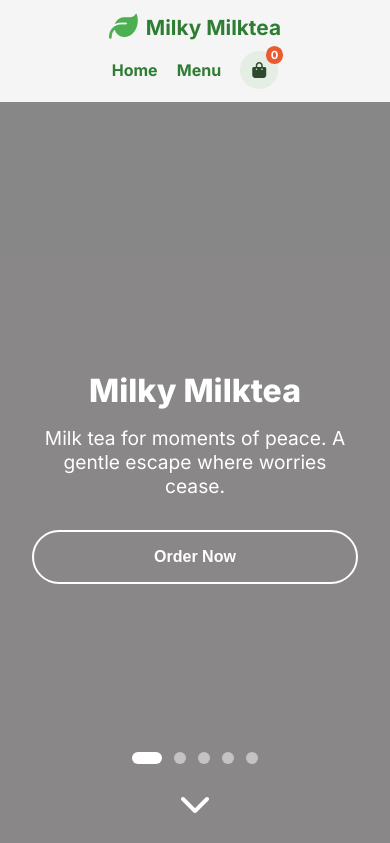
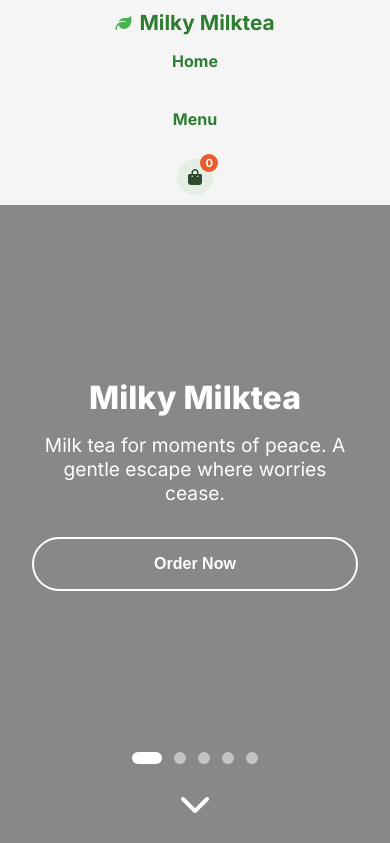
Before and after one commit to manovroloe/milky-milktea-supabase, a Flask app: page / in a window 390 px wide. Shown: the top 843 px of the page. Run offline with Flask 3, Linux system fonts and the light colour scheme; data that the repository does not hold is empty.

Commit message:
Fix mobile navbar

```diff
--- a/static/css/style.css
+++ b/static/css/style.css
@@ -808,76 +808,70 @@ body {
     }
 }
 
-/* =========================
-   MOBILE NAVBAR STACK FIX
-   Keeps full logo
-   Moves Home + Menu + Cart UNDER logo
-   ========================= */
 @media (max-width: 768px) {
-
     .navbar {
-        padding: 0.8rem 1rem !important;
+        padding: 10px 12px !important;
         background: whitesmoke !important;
         width: 100% !important;
     }
 
-    /* STACK logo on top, nav below */
     .nav-container {
         display: flex !important;
         flex-direction: column !important;
         align-items: center !important;
         justify-content: center !important;
-        gap: 0.6rem !important;
+        gap: 8px !important;
         width: 100% !important;
+        max-width: 100% !important;
     }
 
-    /* Logo stays visible */
     .logo {
         display: flex !important;
+        justify-content: center !important;
         align-items: center !important;
-        justify-content: center !important;
         gap: 8px !important;
         width: 100% !important;
     }
 
     .logo i {
-        font-size: 1.8rem !important;
+        font-size: 1rem !important;
     }
 
     .logo span {
+        display: inline-block !important;
         font-size: 1.3rem !important;
         white-space: nowrap !important;
     }
 
-    /* Nav row below logo */
     .nav-links {
+        flex-direction: column;
         display: flex !important;
-        flex-direction: row !important;
         justify-content: center !important;
         align-items: center !important;
-        gap: 1.2rem !important;
+        gap: 22px !important;
         width: 100% !important;
-        flex-wrap: nowrap !important;
+        flex-wrap: wrap !important;
     }
-
-    /* Home + Menu visible */
+    .nav-links a,
+    .cart-btn {
+    padding: 8px 12px;
+    font-size: 14px;
+    }
     .nav-links a {
         display: inline-block !important;
         font-size: 1rem !important;
         font-weight: 700 !important;
         color: #2e7d32 !important;
         text-decoration: none !important;
-        white-space: nowrap !important;
     }
 
-    /* Cart visible */
     .cart-icon-nav {
         display: flex !important;
+        width: 36px !important;
+        height: 36px !important;
+        padding: 0 !important;
         align-items: center !important;
         justify-content: center !important;
-        width: 38px !important;
-        height: 38px !important;
-        padding: 0 !important;
         font-size: 1rem !important;
     }
 
@@ -886,9 +880,8 @@ body {
         padding: 2px 5px !important;
     }
 
-    /* Hero spacing so navbar doesn't overlap */
     .hero {
-        padding-top: 110px !important;
+        padding-top: 125px !important;
     }
 
     .hero h1 {
--- a/templates/index.html
+++ b/templates/index.html
@@ -6,7 +6,7 @@
     <title>Milky Milktea - Premium Bubble Tea</title>
     <link href="https://fonts.googleapis.com/css2?family=Inter:wght@300;400;500;600;700;800&display=swap" rel="stylesheet">
     <link rel="stylesheet" href="https://cdnjs.cloudflare.com/ajax/libs/font-awesome/6.4.0/css/all.min.css">
-    <link rel="stylesheet" href="/static/css/style.css?v=30">
+    <link rel="stylesheet" href="/static/css/style.css?v=31">
 </head>
 <body>
     <nav class="navbar" id="navbar">
```
